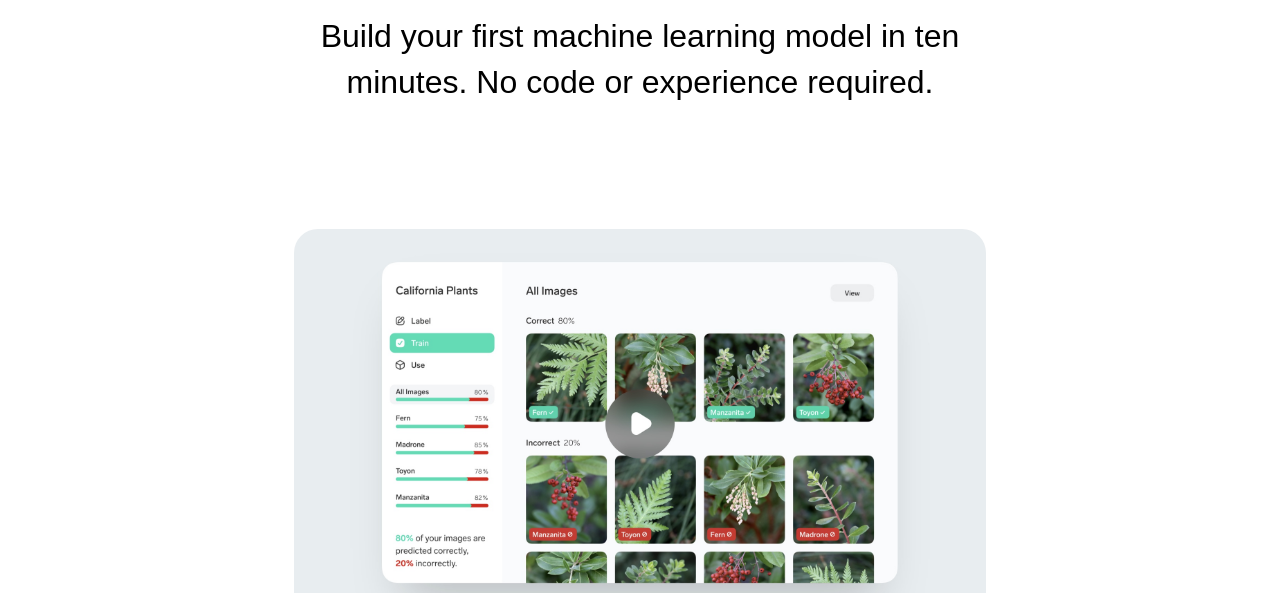
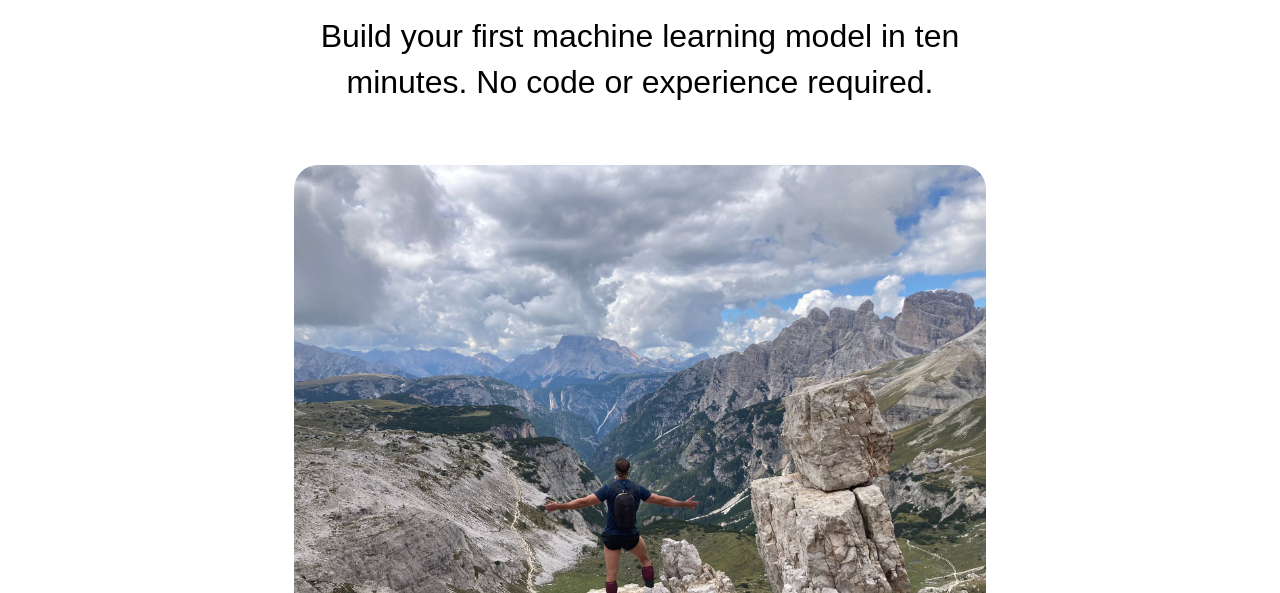
Before and after one commit to albertdev03/Project-copy-Lobe-page, a plain HTML site: page index.html in a window 1280 px wide. Shown: the part 207-800 px from the top of the page. Drawn offline with Linux system fonts and the light colour scheme.

Commit message:
change picture

```diff
--- a/index.html
+++ b/index.html
@@ -38,7 +38,7 @@
     </section>
     <section class="video">
         <div class="video-container">
-            <a href="#"><img class="video-img" src="/img/Video.jpg"></img></a>
+            <a href="#"><img class="video-img" src="/img/background-mountain.jpeg"></img></a>
         </div>
     </section>
     <section class="title-dos">
--- a/styles.css
+++ b/styles.css
@@ -74,7 +74,6 @@
     margin-bottom: 40px;
 }
 
-/* styles.css */
 .video {
     display: flex;
     justify-content: center;
```
Also changed, not shown: img/background-mountain.jpeg (added).
